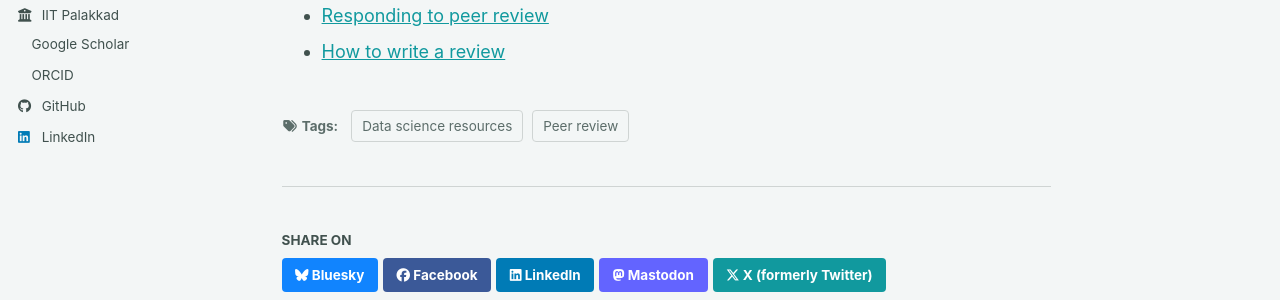
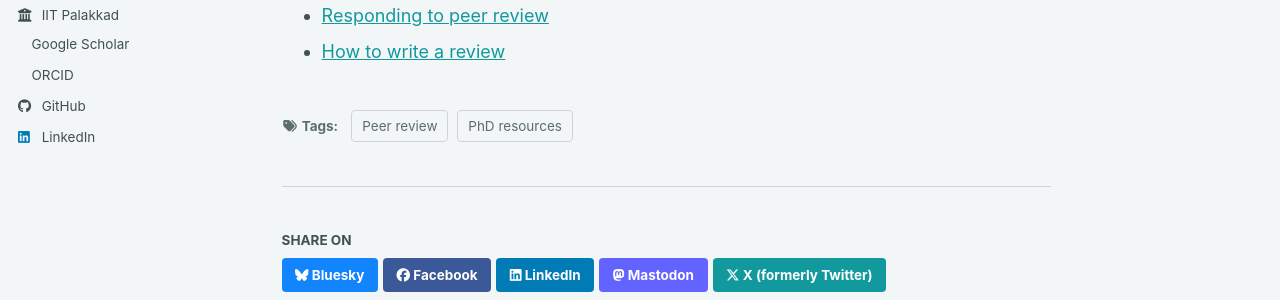
Before and after one commit to evacherian/evacherian.github.io, a Jekyll site: the page built from _posts/2026-09-23-blog-post-3.md, in a window 1280 px wide and 900 px high. Shown: the part 397-697 px from the top of the window. Built offline with Jekyll 4.4.1, drawn with Linux system fonts in a browser that asks for light colours; a style sheet for code colours, icons or effects is not loaded.

Commit message:
updated posts

```diff
--- a/_posts/2026-09-23-blog-post-3.md
+++ b/_posts/2026-09-23-blog-post-3.md
@@ -3,7 +3,7 @@ title: 'Some useful PhD resources : Peer review'
 date: 2026-09-22
 permalink: /posts/2026/09/blog-post-3/
 tags:
-  - Data science resources
+  - PhD resources
   - Peer review
 ---
 
```
